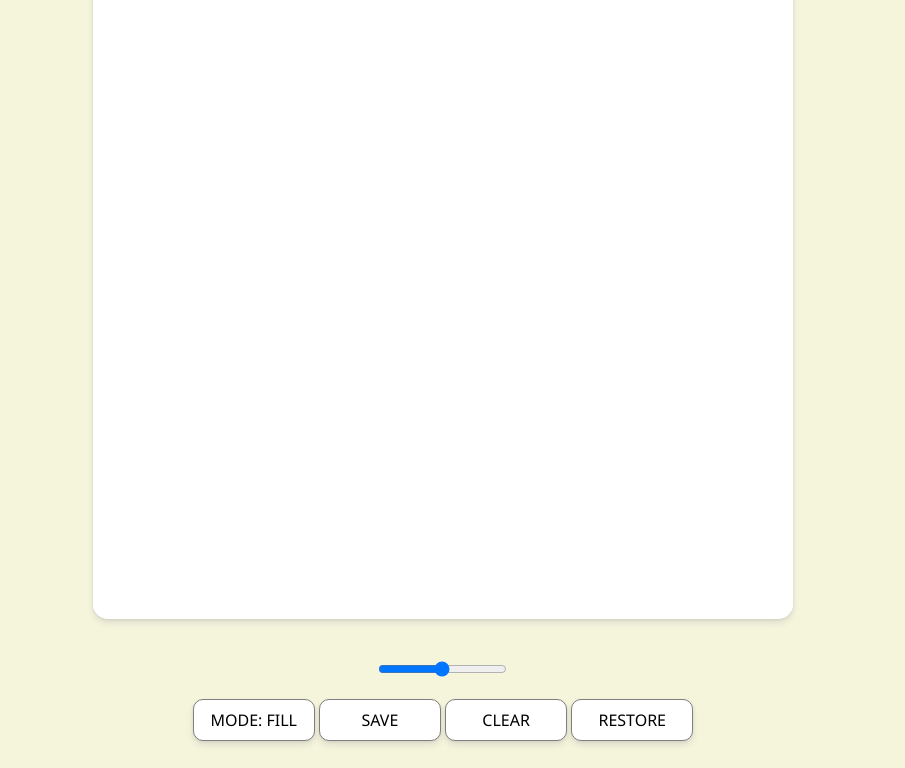
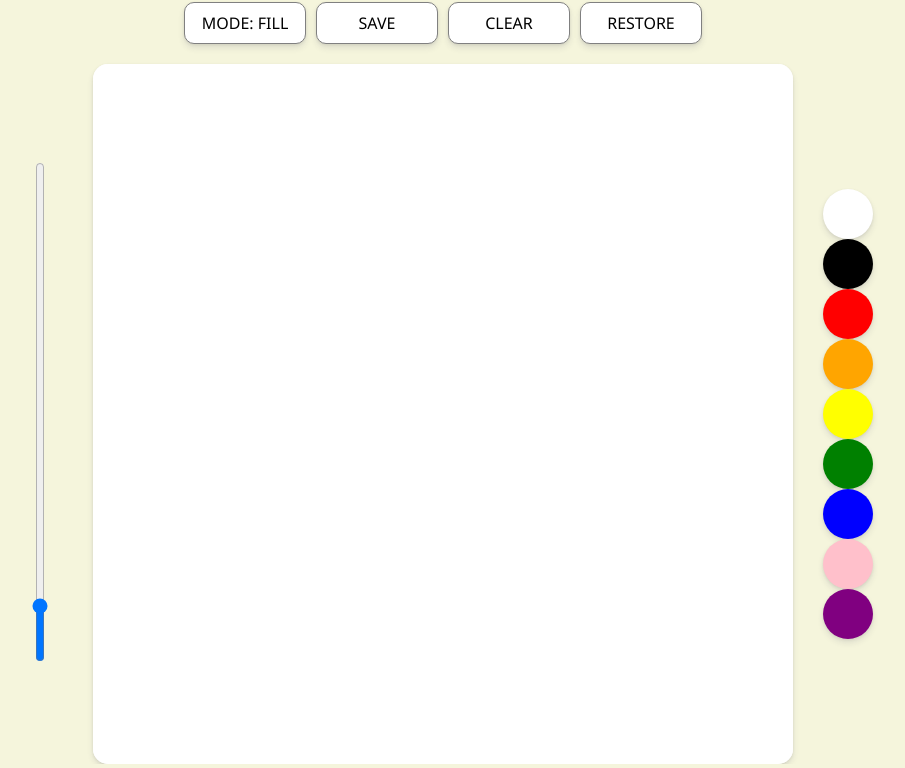
Before and after one commit to sounmind/js-painter, a plain HTML site: page index.html in a window 1280 px wide. Shown: the part 131-899 px from the top of the page, without its empty margins (197-1102 px from the left). Drawn offline with Linux system fonts and the light colour scheme.

Commit message:
style: change layout

```diff
--- a/index.html
+++ b/index.html
@@ -7,24 +7,25 @@
     <title>PaintJS</title>
   </head>
   <body>
-    <canvas id="jsCanvas" class="canvas"></canvas>
-    <div class="controls">
-      <div class="controls__brush-size" id="jsBrushSize">
+    <h1>Painter</h1>
+    <div class="controls__buttons">
+      <button id="jsModeButton">Mode: Fill</button>
+      <button id="jsSaveButton">Save</button>
+      <button id="jsClearButton">Clear</button>
+      <button id="jsRestoreButton">Restore</button>
+    </div>
+    <main>
+      <div class="controls__brush-size">
         <input
           type="range"
           id="jsBrushSize"
           min="0.1"
-          max="10.0"
+          max="50.0"
           value="5.0"
           step="0.1"
         />
       </div>
-      <div class="controls__buttons">
-        <button id="jsModeButton">Mode: Fill</button>
-        <button id="jsSaveButton">Save</button>
-        <button id="jsClearButton">Clear</button>
-        <button id="jsRestoreButton">Restore</button>
-      </div>
+      <canvas id="jsCanvas" class="canvas"></canvas>
       <div class="controls__colors" id="jsColors">
         <div
           class="controls__color jsColor"
@@ -63,7 +64,8 @@
           style="background-color: purple"
         ></div>
       </div>
-    </div>
+    </main>
+
     <script src="app.js"></script>
   </body>
 </html>
--- a/styles.css
+++ b/styles.css
@@ -8,36 +8,27 @@ body {
   padding-top: 50px;
 }
 
-.canvas {
-  width: 700px;
-  height: 700px;
-  background-color: white;
-  border-radius: 15px;
-  box-shadow: 0 4px 6px rgba(50, 50, 93, 0.11), 0 1px 3px rgba(0, 0, 0, 0.08);
+h1 {
+  font-size: 3em;
+  font-weight: 800;
+  margin: 15px 15px 15px 15px;
 }
 
-.controls {
-  margin-top: 40px;
+.controls__buttons {
+  width: 700px;
+  margin-bottom: 15px;
   display: flex;
-  flex-direction: column;
-  align-items: center;
+  justify-content: center;
 }
 
-.controls .controls__brush-size {
-  margin-bottom: 20px;
-}
-
-.controls .controls__buttons {
-  margin-bottom: 30px;
-}
-
-.controls__buttons button {
+.controls__buttons > button {
   all: unset;
   cursor: pointer;
   background-color: white;
   width: 100px;
   height: 20px;
   padding: 10px 10px 10px 10px;
+  margin: 5px 5px 5px 5px;
   border-radius: 10px;
   text-align: center;
   border: 1px solid gray;
@@ -45,6 +36,23 @@ body {
   text-transform: uppercase;
   font-weight: 300;
   box-shadow: 0 4px 6px rgba(50, 50, 93, 0.11), 0 1px 3px rgba(0, 0, 0, 0.08);
+}
+
+.canvas {
+  width: 700px;
+  height: 700px;
+  background-color: white;
+  border-radius: 15px;
+  box-shadow: 0 4px 6px rgba(50, 50, 93, 0.11), 0 1px 3px rgba(0, 0, 0, 0.08);
+  margin: 30px 30px 30px 30px;
+}
+
+main {
+  display: flex;
+  height: 700px;
+  width: 100%;
+  align-items: center;
+  justify-content: center;
 }
 
 .controls__buttons button:active {
@@ -65,3 +73,20 @@ body {
 .controls__colors .controls__color:active {
   transform: scale(1.05);
 }
+
+.controls__brush-size {
+  justify-self: center;
+  position: relative;
+  transform: rotate(-90deg);
+  height: 50px;
+  width: 50px;
+}
+
+.controls__brush-size > input {
+  position: absolute;
+  top: 50%;
+  left: 50%;
+  transform: translate(-50%, -50%);
+  width: 500px;
+  height: 100%;
+}
```
